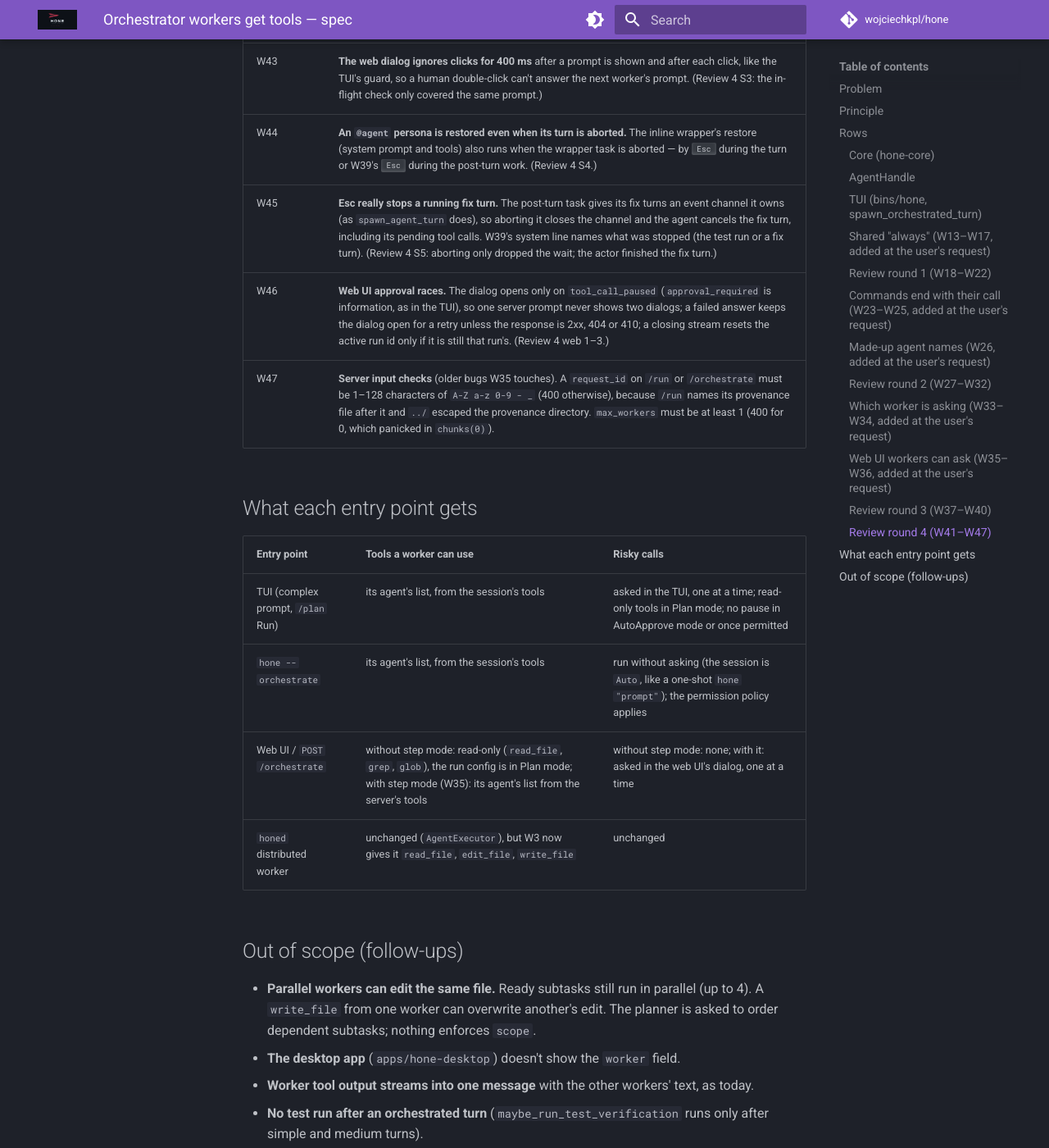
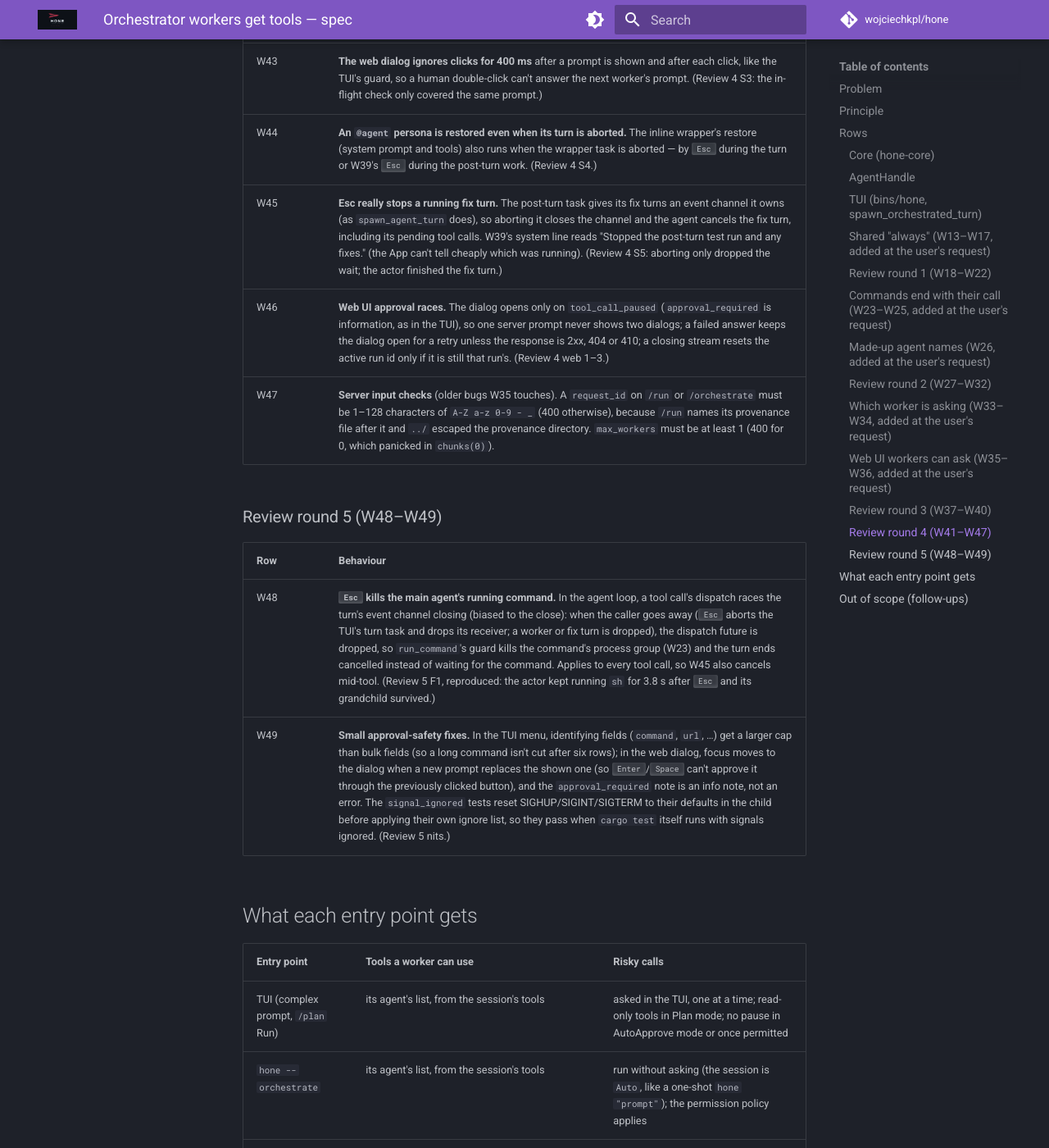
Before and after one commit to wojciechkpl/hone, an MkDocs documentation site: the page built from docs/plans/worker-tools-spec.md, in a window 1280 px wide and 1400 px high, scrolled down 8325 px. Shown: the whole window at 82% size. Built offline with MkDocs 1.6.1 and Material for MkDocs 9.7.7, drawn with Linux system fonts in a browser that asks for light colours; comment, search, counter and statistics services are not loaded; some of the changed text lies outside the part shown.

Commit message:
docs(spec): review round 5 rows (W48-W49)

```diff
--- a/docs/plans/worker-tools-spec.md
+++ b/docs/plans/worker-tools-spec.md
@@ -1,6 +1,6 @@
 # Orchestrator workers get tools — spec
 
-Branch `fix/worker-tools`. Contract for the TDD rounds: rows W1–W47.
+Branch `fix/worker-tools`. Contract for the TDD rounds: rows W1–W49.
 
 ## Problem
 
@@ -168,9 +168,16 @@ never ask.
 | W42 | **The approval menu always shows what a call touches.** Short identifying fields (`path`, `file_path`, `command`, `url`, `pattern`) are shown before the others, and every value is capped at a few wrapped rows with "… (N more chars)", so a long `content` or `new_string` can't push the target path out of view. (Review 4 S2: sorted keys put `content` before `path`; W40's wrapping then hid the path.) |
 | W43 | **The web dialog ignores clicks for 400 ms** after a prompt is shown and after each click, like the TUI's guard, so a human double-click can't answer the next worker's prompt. (Review 4 S3: the in-flight check only covered the same prompt.) |
 | W44 | **An `@agent` persona is restored even when its turn is aborted.** The inline wrapper's restore (system prompt and tools) also runs when the wrapper task is aborted — by <kbd>Esc</kbd> during the turn or W39's <kbd>Esc</kbd> during the post-turn work. (Review 4 S4.) |
-| W45 | **Esc really stops a running fix turn.** The post-turn task gives its fix turns an event channel it owns (as `spawn_agent_turn` does), so aborting it closes the channel and the agent cancels the fix turn, including its pending tool calls. W39's system line names what was stopped (the test run or a fix turn). (Review 4 S5: aborting only dropped the wait; the actor finished the fix turn.) |
+| W45 | **Esc really stops a running fix turn.** The post-turn task gives its fix turns an event channel it owns (as `spawn_agent_turn` does), so aborting it closes the channel and the agent cancels the fix turn, including its pending tool calls. W39's system line reads "Stopped the post-turn test run and any fixes." (the App can't tell cheaply which was running). (Review 4 S5: aborting only dropped the wait; the actor finished the fix turn.) |
 | W46 | **Web UI approval races.** The dialog opens only on `tool_call_paused` (`approval_required` is information, as in the TUI), so one server prompt never shows two dialogs; a failed answer keeps the dialog open for a retry unless the response is 2xx, 404 or 410; a closing stream resets the active run id only if it is still that run's. (Review 4 web 1–3.) |
 | W47 | **Server input checks** (older bugs W35 touches). A `request_id` on `/run` or `/orchestrate` must be 1–128 characters of `A-Z a-z 0-9 - _` (400 otherwise), because `/run` names its provenance file after it and `../` escaped the provenance directory. `max_workers` must be at least 1 (400 for 0, which panicked in `chunks(0)`). |
+
+### Review round 5 (W48–W49)
+
+| Row | Behaviour |
+|---|---|
+| W48 | **<kbd>Esc</kbd> kills the main agent's running command.** In the agent loop, a tool call's dispatch races the turn's event channel closing (biased to the close): when the caller goes away (<kbd>Esc</kbd> aborts the TUI's turn task and drops its receiver; a worker or fix turn is dropped), the dispatch future is dropped, so `run_command`'s guard kills the command's process group (W23) and the turn ends cancelled instead of waiting for the command. Applies to every tool call, so W45 also cancels mid-tool. (Review 5 F1, reproduced: the actor kept running `sh` for 3.8 s after <kbd>Esc</kbd> and its grandchild survived.) |
+| W49 | **Small approval-safety fixes.** In the TUI menu, identifying fields (`command`, `url`, …) get a larger cap than bulk fields (so a long command isn't cut after six rows); in the web dialog, focus moves to the dialog when a new prompt replaces the shown one (so <kbd>Enter</kbd>/<kbd>Space</kbd> can't approve it through the previously clicked button), and the `approval_required` note is an info note, not an error. The `signal_ignored` tests reset SIGHUP/SIGINT/SIGTERM to their defaults in the child before applying their own ignore list, so they pass when `cargo test` itself runs with signals ignored. (Review 5 nits.) |
 
 ## What each entry point gets
 
```
